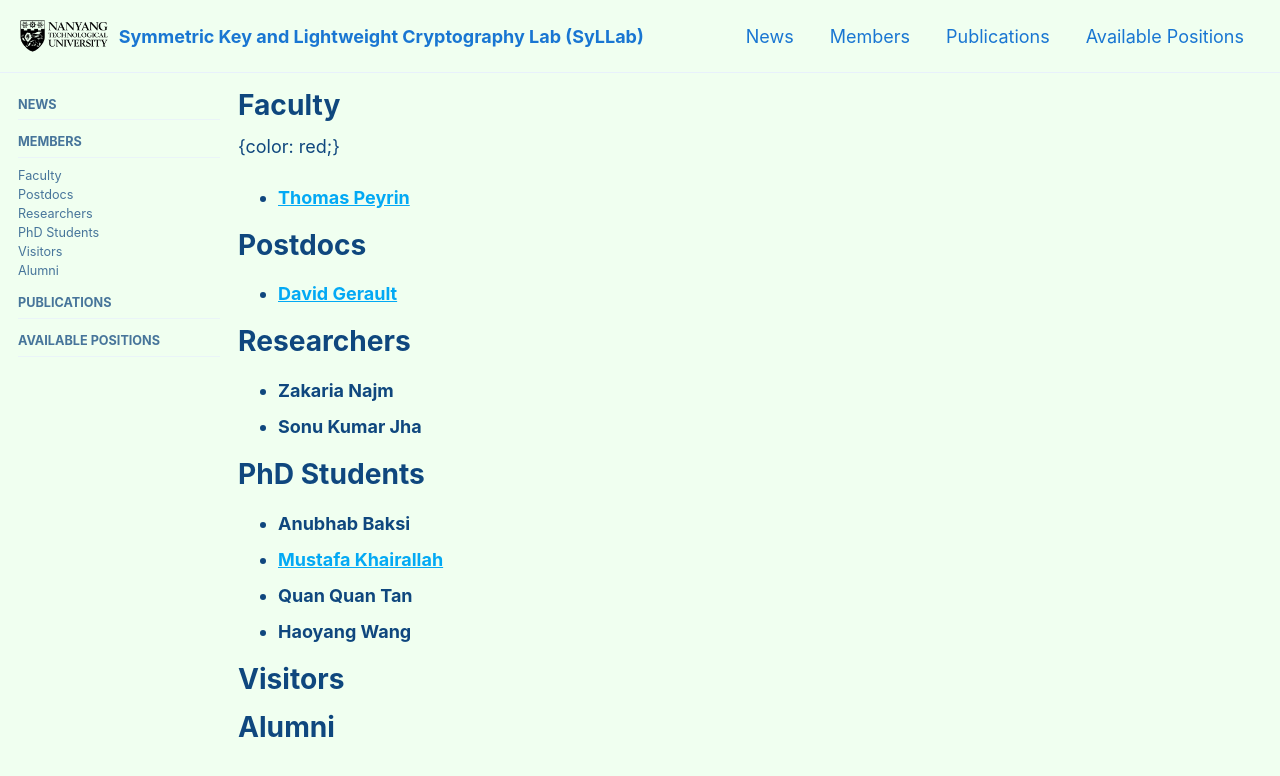
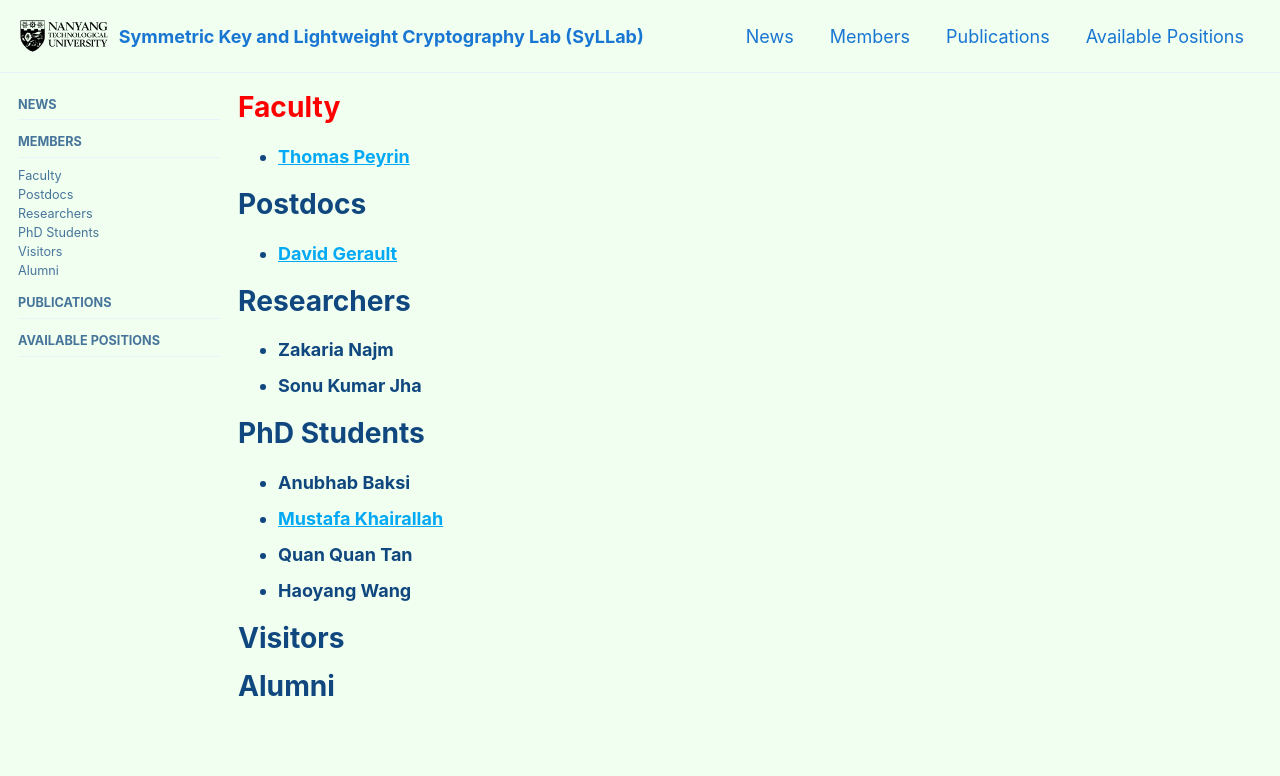
Before and after one commit to thomaspeyrin/web, a Jekyll site: the page built from members.md, in a window 1280 px wide and 900 px high. Shown: the top 776 px of the window. Built offline with Jekyll 4.4.1, drawn with Linux system fonts in a browser that asks for light colours; cached includes are drawn as plain includes; nearby versions of some CDN libraries; our own code applies the rules of GitHub Pages for plain Markdown files.

Commit message:
Update members.md

```diff
--- a/members.md
+++ b/members.md
@@ -6,8 +6,17 @@ sidebar:
   nav: "docsm"
 ---
 
+<style>
+.red {
+  color: red;
+}
+.bold {
+  font-weight: bold;
+}
+</style>
+
 # Faculty
-{color: red;}
+{: .red}
 
 - **[Thomas Peyrin](https://sites.google.com/site/thomaspeyrin/)**
 
```
